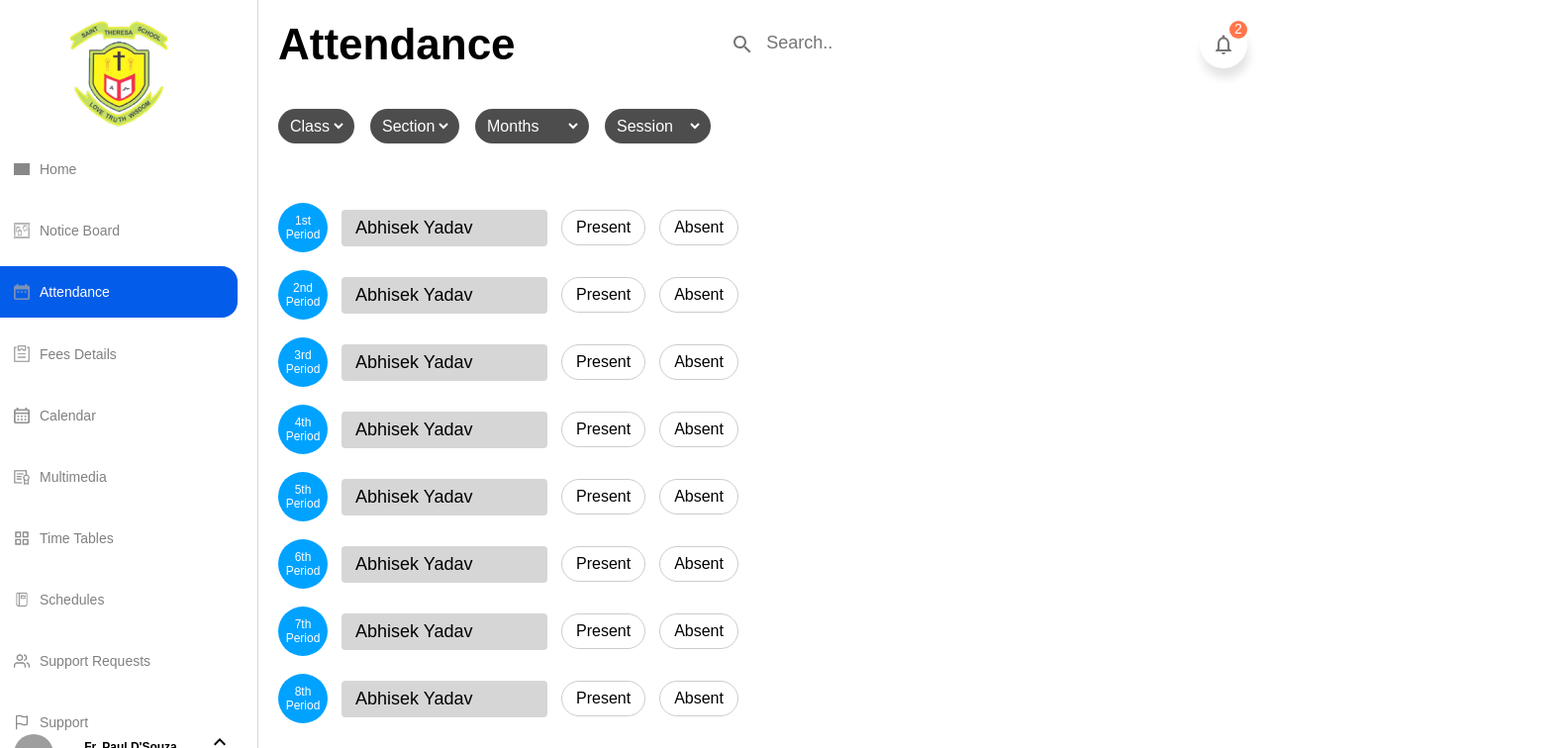
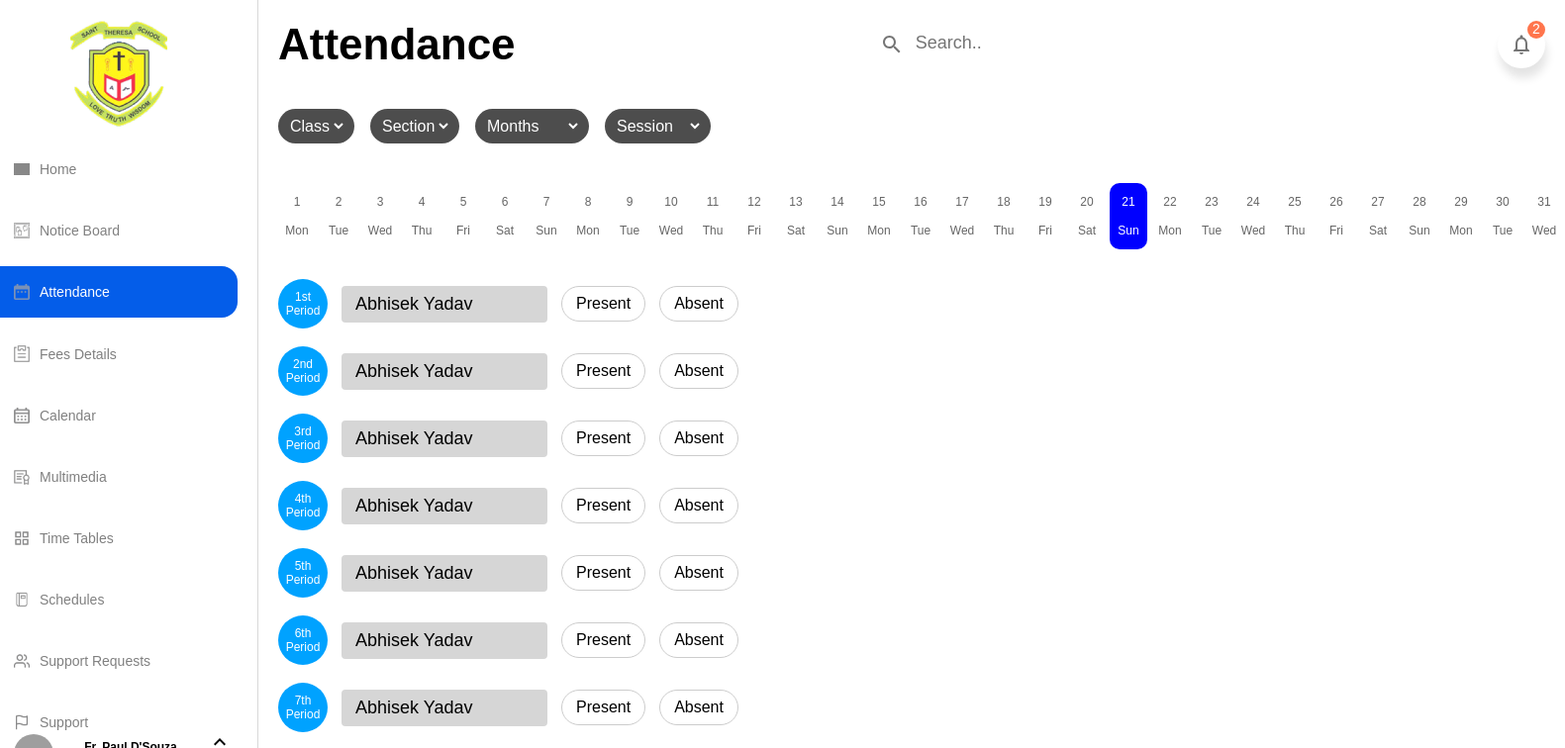
Before and after one commit to DebjitPramanick/School-App-Project, a React (Create React App) app: page /attendance in a window 1280 px wide. Shown: the top 756 px of the page at 99% size, 1581 px wide, since content can reach past the window. Built offline with nearby package versions, Linux system fonts and the light colour scheme; grey boxes are pictures that could not be loaded.

Commit message:
Adding Calendar Row

```diff
--- a/src/Screens/Screen2/Screen2.css
+++ b/src/Screens/Screen2/Screen2.css
@@ -7,20 +7,19 @@
   font-size: 44px;
 }
 
-
-.drop-downs{
+.drop-downs {
   display: flex;
   align-items: center;
   column-gap: 16px;
 }
 
-.drop-downs .select-container{
+.drop-downs .select-container {
   padding: 8px;
   background: #0d0d0dbb;
   color: white;
   border-radius: 30px;
 }
-.select-container select{
+.select-container select {
   background: transparent;
   color: white;
   border: 0;
@@ -28,24 +27,56 @@
   font-size: 16px;
   cursor: pointer;
 }
-.select-container option{
+.select-container option {
   background: #0d0d0dbb;
   color: white;
 }
 
-
-.record-attendance{
-    margin-top: 60px;
+.cal-row-container {
+  margin-top: 40px;
+  width: fit-content;
+  display: flex;
+  align-items: center;
+  column-gap: 4px;
 }
 
-.record{
+.cal-row-container .col {
+  text-align: center;
+  cursor: pointer;
+  color: rgb(102, 102, 102);
+  font-size: 12px;
+  padding: 12px 6px;
+  min-width: 26px;
+  transition: 0.5s;
+}
+
+.cal-row-container .col.cur {
+  background-color: blue;
+  color: white !important;
+  border-radius: 10px;
+}
+
+.cal-row-container .col.selected {
+  background-color: lightblue;
+  border-radius: 10px;
+}
+
+.cal-row-container .col #date {
+  margin-bottom: 15px;
+}
+
+.record-attendance {
+  margin-top: 30px;
+}
+
+.record {
   display: flex;
   align-items: center;
   column-gap: 14px;
   margin: 18px 0;
 }
 
-.period{
+.period {
   width: 50px;
   height: 50px;
   display: flex;
@@ -58,7 +89,7 @@
   font-size: 12px;
 }
 
-.teacher-name{
+.teacher-name {
   min-width: 180px;
   background-color: rgb(214, 214, 214);
   padding: 8px 14px;
@@ -66,7 +97,7 @@
   border-radius: 4px;
 }
 
-.record-attendance button{
+.record-attendance button {
   border: 1px solid rgb(204, 204, 204);
   outline: 0;
   border-radius: 30px;
@@ -77,11 +108,11 @@
   transition: 1s;
 }
 
-.present{
-    background: #0AC10A !important;
+.present {
+  background: #0ac10a !important;
   color: white;
 }
-.absent{
-    background: #D00D0D !important;
+.absent {
+  background: #d00d0d !important;
   color: white;
 }
--- a/src/Screens/Screen2/Screen2.js
+++ b/src/Screens/Screen2/Screen2.js
@@ -12,9 +12,29 @@ const Screen2 = ({ setParam }) => {
     h = h.split("/");
     useEffect(() => setParam(h[1]), [])
 
+
+    const curM = new Date().getMonth()
+    const curD = new Date().getDate()
+    const curDy = new Date().toString().slice(0,3);
+    const lastDate = new Date(2021, curM+1, 0).getDate();
+    const firstDate = new Date(2021, curM, 1).getDate();
+
+    const dateArray = [];
+
+    let i = firstDate;
+
+    while (i <= lastDate) {
+        const date = new Date(2021, curM, i).getDate();
+        const day = new Date(2021, curM, i).toString().slice(0, 3);
+        const obj = { date, day };
+        dateArray.push(obj);
+        i++;
+    }
+
     const [present, setPresent] = useState(JSON.parse(localStorage.getItem('present')) || [])
     const [absent, setAbsent] = useState(JSON.parse(localStorage.getItem('absent')) || [])
-    const [dates, setDates] = useState([])
+    const [dates, setDates] = useState(dateArray)
+    const [selected, setSelected] = useState([])
 
     const handlePresent = (id) => {
         if (present.includes(id)) {
@@ -48,8 +68,8 @@ const Screen2 = ({ setParam }) => {
             let i = firstDate;
 
             while (i <= lastDate) {
-                const date = new Date(2021, month-1, i).getDate();
-                const day = new Date(2021, month-1, i).toString().slice(0, 3);
+                const date = new Date(2021, month - 1, i).getDate();
+                const day = new Date(2021, month - 1, i).toString().slice(0, 3);
                 const obj = { date, day };
                 dateArray.push(obj);
                 i++;
@@ -58,7 +78,17 @@ const Screen2 = ({ setParam }) => {
         }
     }
 
-    console.log(dates)
+    const handleSelect = (d,i) => {
+        if(selected.includes(i)){
+            const array = selected.filter(s => s!==i);
+            setSelected(array)
+        }
+        else{
+            setSelected(s=>[...s,i])
+        }
+    }
+
+    console.log(selected)
 
     useEffect(() => {
         localStorage.setItem("present", JSON.stringify(present))
@@ -92,10 +122,22 @@ const Screen2 = ({ setParam }) => {
                     <div className="select-container">
                         <select name={d.type} id={d.type}
                             onChange={(e) => handleShow(d.type, e)}>
-                            {d.options.map((op,i) => (
+                            {d.options.map((op, i) => (
                                 <option value={i}>{op}</option>
                             ))}
                         </select>
+                    </div>
+                ))}
+            </div>
+
+
+            <div className="cal-row-container">
+                {dates.map((d,i) => (
+                    <div className={`col ${(d.date === curD && d.day === curDy) ? 'cur' :
+                    (selected.includes(i)) ? 'selected' : ''}`}
+                    onClick={() => handleSelect(d,i)}>
+                        <p id="date">{d.date}</p>
+                        <p id="day">{d.day}</p>
                     </div>
                 ))}
             </div>
```
Lines whose indentation alone changed are shown as unchanged.
